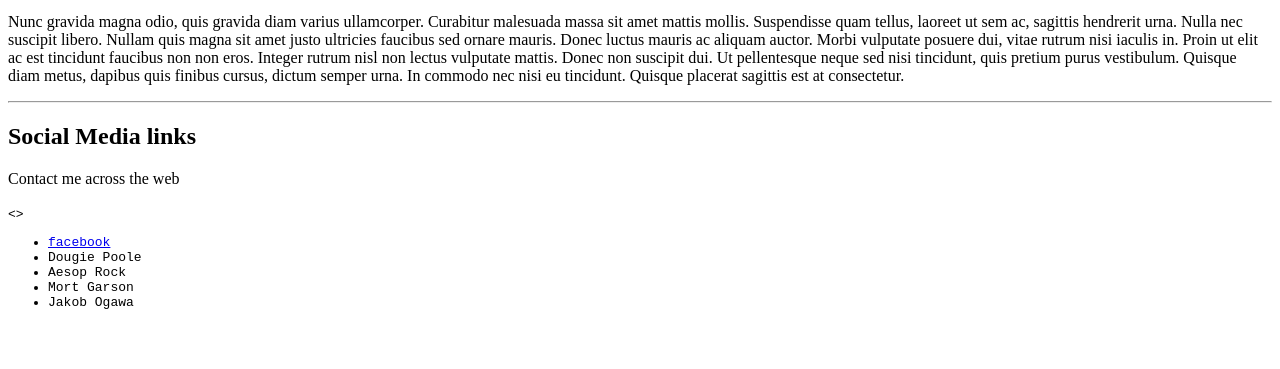
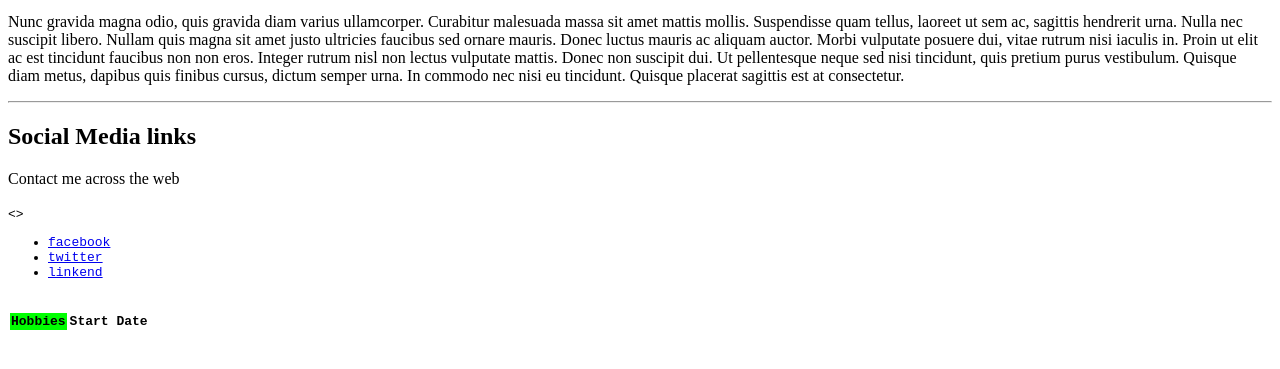
Before and after one commit to JonZagorski/html_bio, a plain HTML site: page index.html in a window 1280 px wide. Shown: the part 375-744 px from the top of the page. Drawn offline with Linux system fonts and the light colour scheme.

Commit message:
Update index.html

```diff
--- a/index.html
+++ b/index.html
@@ -29,16 +29,23 @@
           Contact me across the web
         </p>
         <p></p>
-        <code>
+            <code>
           &lt;&gt;<br>
           <ul>
-            <li><a target="_blank" href="https://www.facebook.com/" target="_blank">facebook</a></li>
-            <li>Dougie Poole</li>
-            <li>Aesop Rock</li>
-            <li>Mort Garson</li>
-            <li>Jakob Ogawa</li>
+            <li><a target="_blank" href="https://www.facebook.com/" >facebook</a></li>
+            <li><a target="_blank"href="https://www.twitter.com/" >twitter</a></li>
+            <li><a target ="_blank" href="https://www.linkden.com/">linkend</a></li>
+           </ul><br>
+           <table>
+            <col style="background-color: #0f0">
+                <col span="2">
+            </colgroup>
+            <tr>
+                <th>Hobbies</th>
+                <th>Start Date</th>
+                <th></th>
 
-          </ul><br>
+              </tr>
 
 
 
@@ -46,3 +53,10 @@
       </body>
 
 </html>
+
+
+
+
+      </body>
+
+</html>
```
